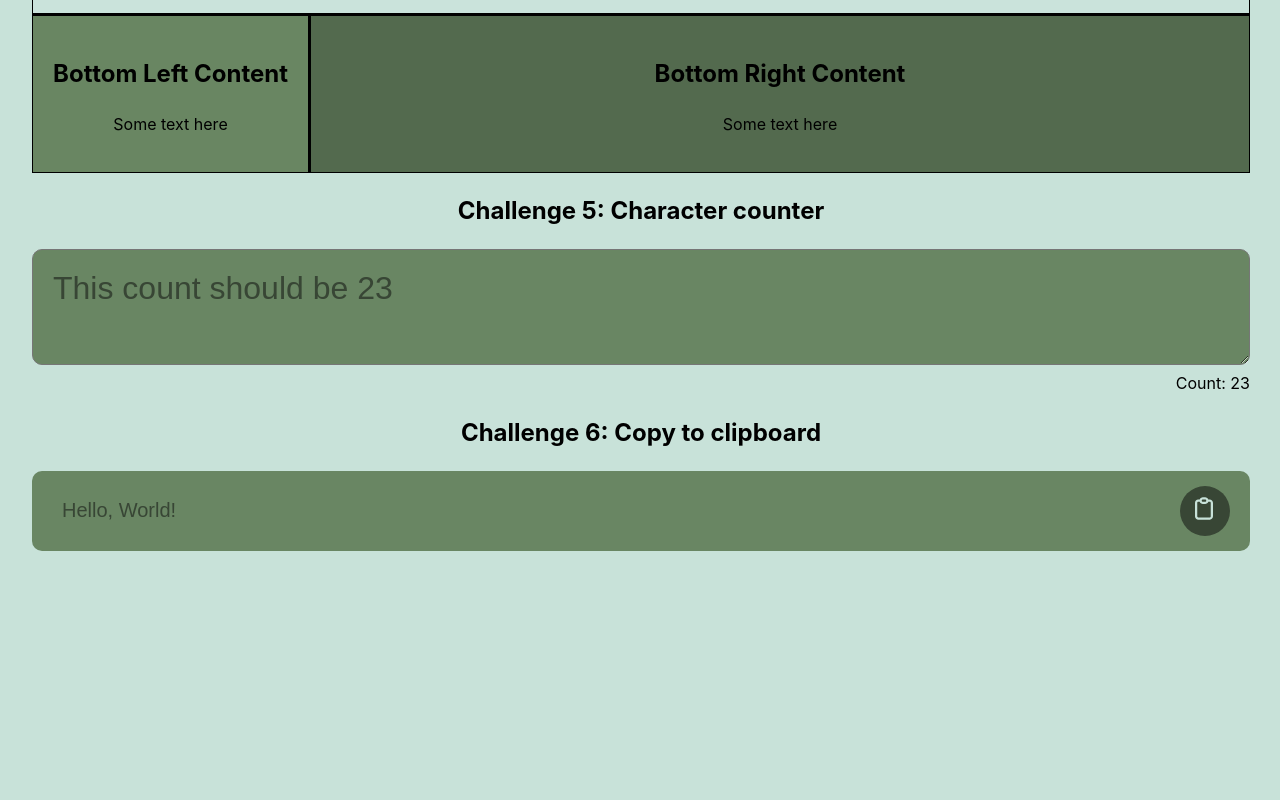
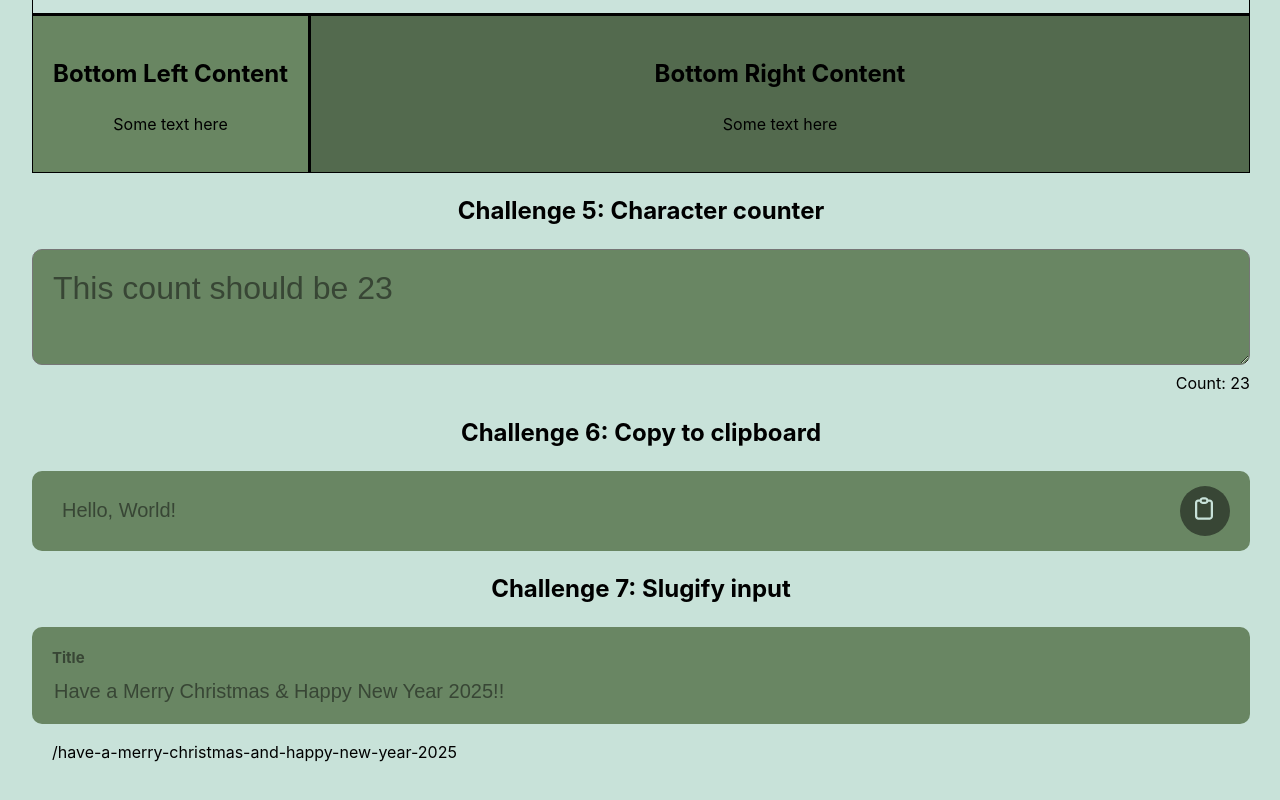
Before and after one commit to andreaml/advent-of-js, a React (Vite) app: page / in a window 1280 px wide. Shown: the part 1364-2164 px from the top of the page. Before the commit the page ends 1947 px from the top, so only its background shows below. Built offline with nearby package versions, Linux system fonts and the light colour scheme.

Commit message:
Challenge 7 (#7)
Challenge 7 - Slugify input

```diff
--- a/src/App.jsx
+++ b/src/App.jsx
@@ -6,6 +6,7 @@ import Challenge3 from './challenges/Challenge3'
 import Challenge4 from './challenges/Challenge4'
 import Challenge5 from './challenges/Challenge5'
 import Challenge6 from './challenges/Challenge6'
+import Challenge7 from './challenges/Challenge7'
 
 
 function App() {
@@ -34,6 +35,8 @@ function App() {
         <Challenge5 />
         <h2>Challenge 6: Copy to clipboard</h2>
         <Challenge6/>
+        <h2>Challenge 7: Slugify input</h2>
+        <Challenge7/>
       </div>
     </>
   )
--- /dev/null
+++ b/src/challenges/Challenge7/SlugifyInput/index.jsx
@@ -0,0 +1,32 @@
+import React from 'react';
+import useCopyToClipboard from './useCopyToClipboard';
+import './index.styles.scss';
+
+const SlugifyInput = ({defaultText}) => {
+    const {
+        textValue,
+        slug,
+        handleTextChange,
+    } = useCopyToClipboard(defaultText);
+    const randomId = Math.random().toString(36).substring(7);
+    const slugifyInputId = `slugifyInput-${randomId}`;
+
+    return (
+        <div className='slugify-container'>
+            <div className='slugify-input'>
+                <label forhtml={slugifyInputId} className='slugify-input__label'>Title</label>
+                <input
+                    id={slugifyInputId}
+                    className='slugify-input__input'
+                    type="text"
+                    value={textValue}
+                    placeholder='Type a title...'
+                    onChange={handleTextChange}
+                />
+            </div>
+            <p className='slugify-input__preview'>{slug}</p>
+        </div>
+    );
+};
+
+export default SlugifyInput;
--- /dev/null
+++ b/src/challenges/Challenge7/SlugifyInput/index.styles.scss
@@ -0,0 +1,45 @@
+@import '../../../styles/mixins';
+
+@include scope('slugify-container') {
+    p {
+        padding: 0 20px;
+        text-align: left;
+    }
+}
+
+@include scope('slugify-input') {
+    align-items: flex-start;
+    background-color: var(--main-primary-color);
+    border-radius: 10px;
+    box-sizing: border-box;
+    row-gap: 10px;
+    display: flex;
+    flex-direction: column;
+    justify-content: center;
+    min-height: 80px;
+    padding: 20px;
+    width: 100%;
+
+    .slugify-input__label {
+        color: var(--main-secondary-color);
+        font-size: 15px;
+        font-weight: 700;
+    }
+    .slugify-input__input {
+        background-color: transparent;
+        border: none;
+        color: var(--main-secondary-color);
+        font-size: 20px;
+        height: 100%;
+        width: 100%;
+
+        &:focus,
+        &:active {
+        outline: none;
+        }
+
+        &::placeholder {
+            color: var(--main-secondary-light-color);
+        }
+    }
+}
--- /dev/null
+++ b/src/challenges/Challenge7/SlugifyInput/useCopyToClipboard.js
@@ -0,0 +1,30 @@
+import React, { useEffect, useState } from 'react';
+
+const useCopyToClipboard = (defaultText) => {
+    const [textValue, setTextValue] = useState(defaultText);
+    const [slug, setSlug] = useState('/');
+
+
+    const handleTextChange = (e) => {
+        setTextValue(e.target.value);
+    };
+
+
+    useEffect(() => {
+        const newSlug = '/' +
+            textValue?.toLowerCase()
+            .replace(/&/g, 'and') // Replace & with 'and'
+            .replace(/[^a-z0-9]/g, '-') // Replace all non-alphanumeric characters with a hyphen
+            .replace(/-+/g, '-') // Replace multiple hyphens with a single hyphen
+            .replace(/-{1}$/g, ''); // Remove trailing hyphens
+        setSlug(newSlug);
+    }, [textValue]);
+
+    return {
+        textValue,
+        slug,
+        handleTextChange,
+    };
+};
+
+export default useCopyToClipboard;
--- /dev/null
+++ b/src/challenges/Challenge7/index.jsx
@@ -0,0 +1,19 @@
+/*  Challenge Brief:
+    Today’s challenge is to slugify the title.
+
+    On the frontend, there’s a title input field with a corresponding label.
+    When the user types a title into the input field, a preview of its corresponding slug is displayed below the input
+
+    Source: https://store.selfteach.me/view/courses/advent-of-javascript-2024/2882513-challenge-7-slugify-input/9335605-challenge-7
+*/
+
+import React from 'react';
+import SlugifyInput from './SlugifyInput';
+
+const Challenge7 = () => {
+    return (
+        <SlugifyInput defaultText="Have a Merry Christmas & Happy New Year 2025!!" />
+    );
+};
+
+export default Challenge7;
```
